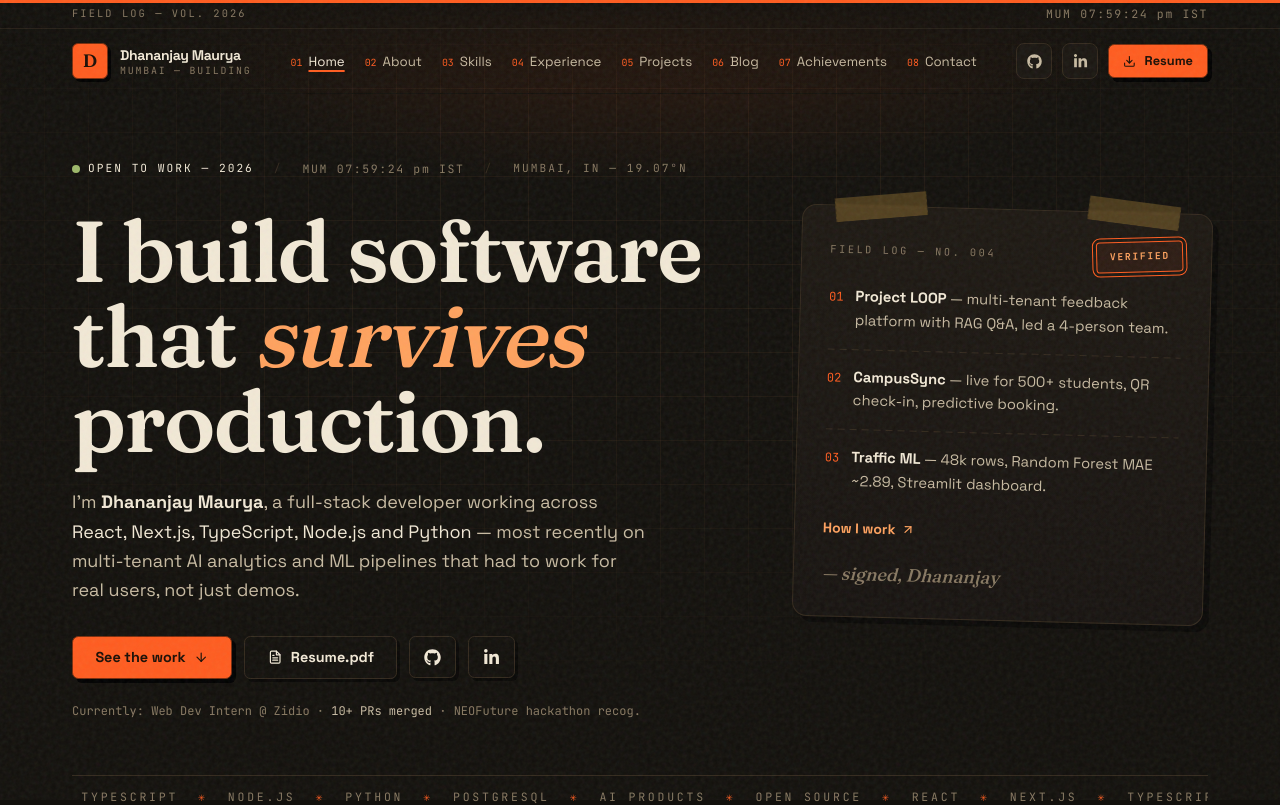
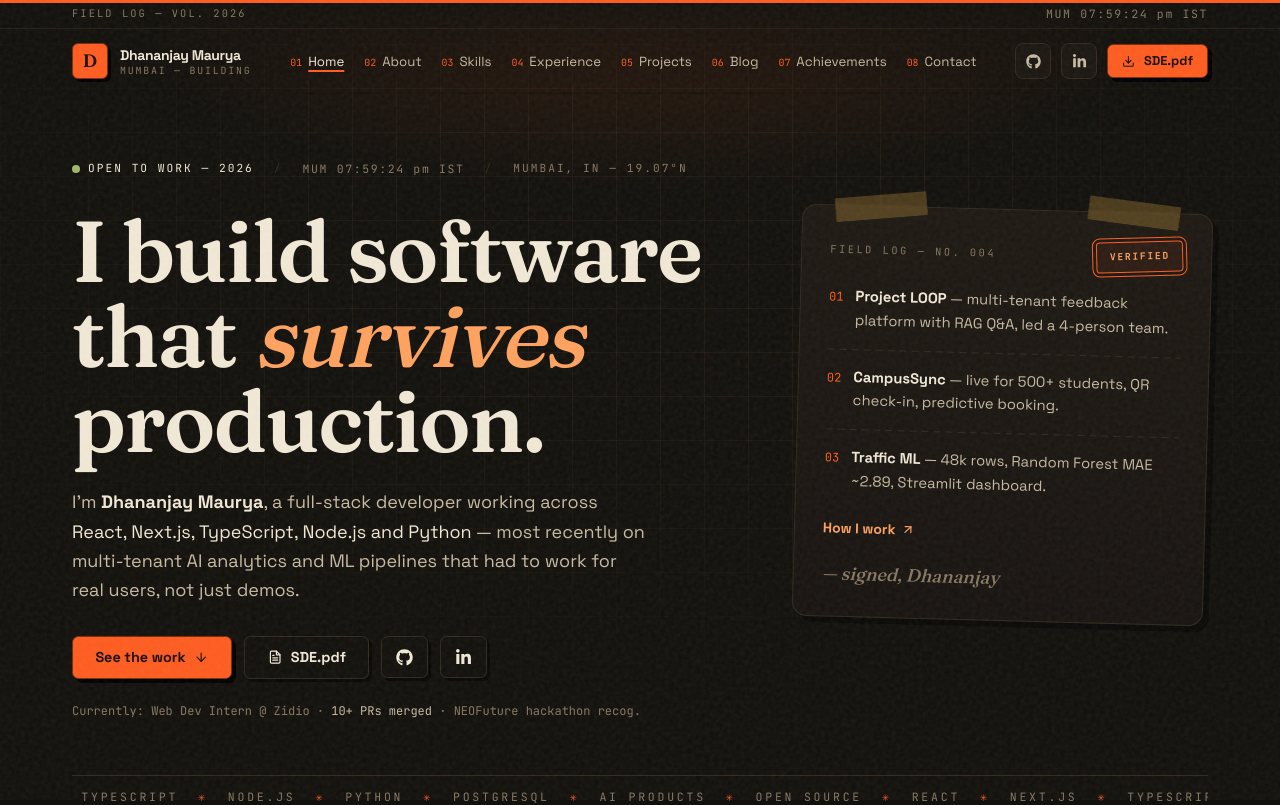
Before and after one commit to MauryaQbit/DhananjayM-Portfolio, a Next.js app: page / in a window 1280 px wide. Shown: the top 805 px of the page. Built offline with nearby package versions, Linux system fonts and the light colour scheme.

Commit message:
feat: add SDE resume download

```diff
--- a/components/Hero.tsx
+++ b/components/Hero.tsx
@@ -97,13 +97,13 @@ export default function Hero() {
                 <FiArrowDown aria-hidden />
               </a>
               <a
-                href="/resume.pdf"
+                href="/SDE.pdf"
                 target="_blank"
                 rel="noopener noreferrer"
                 className="btn btn-outline"
               >
                 <FiFileText aria-hidden />
-                Resume.pdf
+                SDE.pdf
               </a>
               <a
                 href={githubUrl}
--- a/components/Navbar.tsx
+++ b/components/Navbar.tsx
@@ -132,13 +132,13 @@ export default function Navbar() {
             <FaLinkedinIn size={15} aria-hidden />
           </a>
           <a
-            href="/resume.pdf"
+            href="/SDE.pdf"
             target="_blank"
             rel="noopener noreferrer"
             className="btn btn-primary !py-2 !px-3.5 !text-[0.8rem]"
           >
             <FiDownload aria-hidden />
-            Resume
+            SDE.pdf
           </a>
         </div>
 
@@ -190,9 +190,9 @@ export default function Navbar() {
                 <a href={linkedinUrl} target="_blank" rel="noopener noreferrer" className="icon-btn" aria-label="LinkedIn profile">
                   <FaLinkedinIn size={17} aria-hidden />
                 </a>
-                <a href="/resume.pdf" target="_blank" rel="noopener noreferrer" className="btn btn-primary ml-auto py-2 px-4">
+                <a href="/SDE.pdf" target="_blank" rel="noopener noreferrer" className="btn btn-primary ml-auto py-2 px-4">
                   <FiDownload aria-hidden />
-                  Resume
+                  SDE.pdf
                 </a>
               </li>
             </ul>
```
Also changed, not shown: 1 other file (tests, documents, lock files or other folders).
